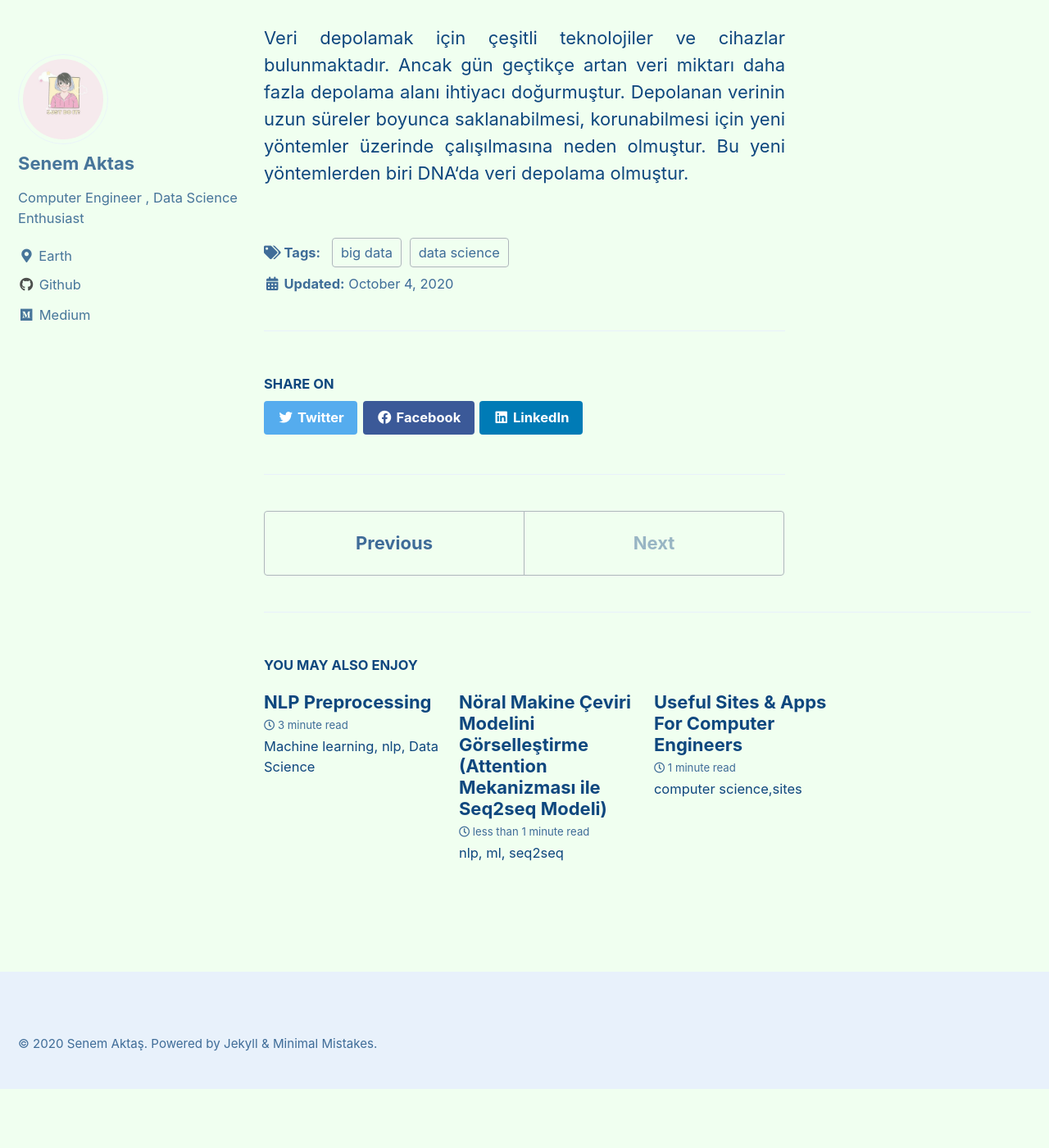
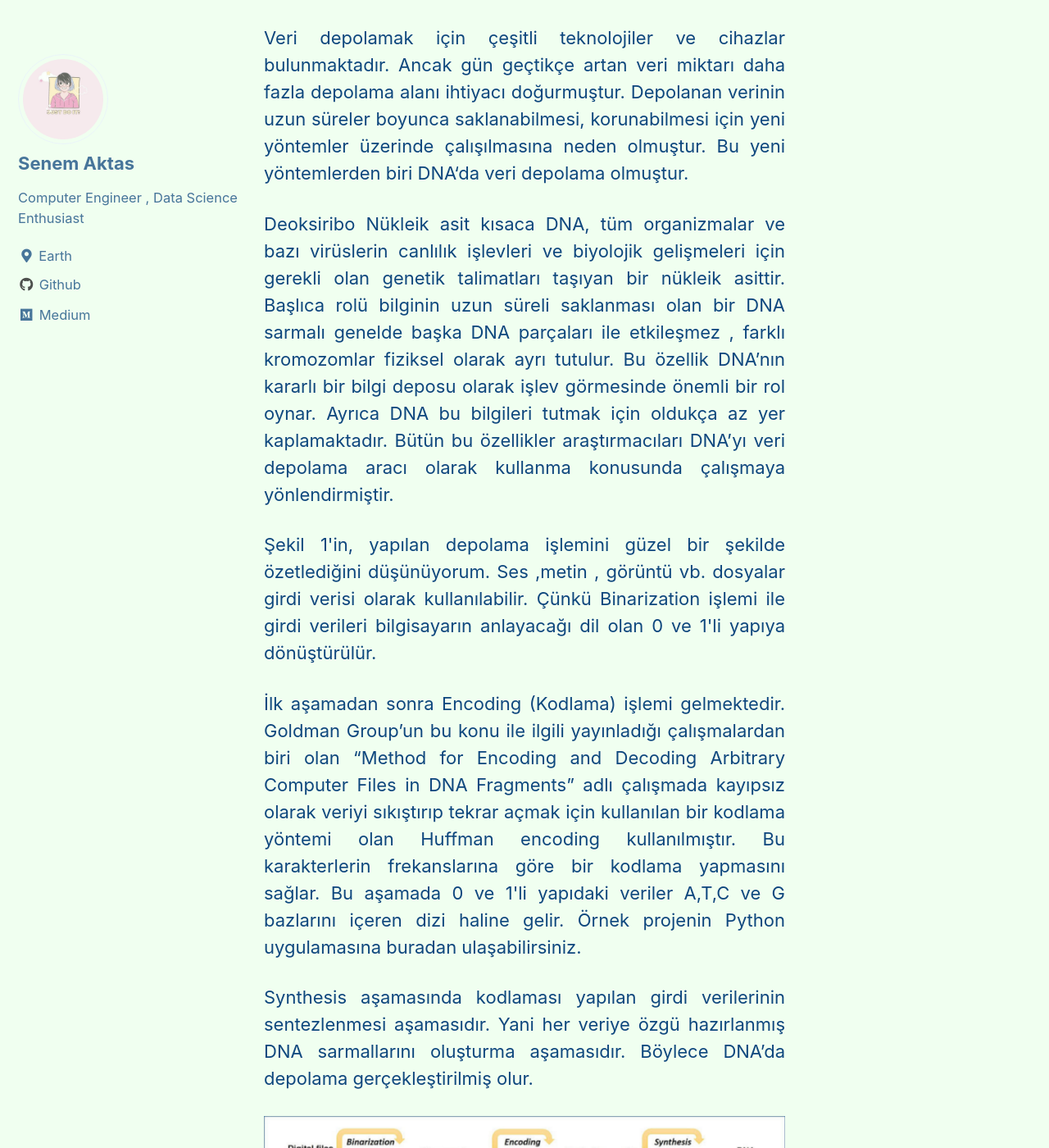
Before and after one commit to senemaktas/senemaktas.github.io, a Jekyll site: the page built from _posts/2020-10-11-datastorage1.md, in a window 1280 px wide and 1400 px high, scrolled down 649 px. Shown: the whole window at 82% size. Built offline with Jekyll 4.4.1, drawn with Linux system fonts in a browser that asks for light colours; cached includes are drawn as plain includes; before the commit the page ends 1977 px from its top, so only the background shows below that; some of the changed text lies outside the part shown.

Commit message:
Update 2020-10-11-datastorage1.md

```diff
--- a/_posts/2020-10-11-datastorage1.md
+++ b/_posts/2020-10-11-datastorage1.md
@@ -14,3 +14,26 @@ Photo by [News Mag](https://www.flickr.com/photos/newsmag/) From [Flickr](https:
 <p align="justify"> Veri depolamak için çeşitli teknolojiler ve cihazlar bulunmaktadır. Ancak gün geçtikçe artan veri miktarı daha
 fazla depolama alanı ihtiyacı doğurmuştur. Depolanan verinin uzun süreler boyunca saklanabilmesi, korunabilmesi için yeni yöntemler
 üzerinde çalışılmasına neden olmuştur. Bu yeni yöntemlerden biri DNA‘da veri depolama olmuştur. </p>
+
+<p align="justify"> Deoksiribo Nükleik asit kısaca DNA, tüm organizmalar ve bazı virüslerin canlılık işlevleri ve biyolojik gelişmeleri için gerekli olan genetik talimatları taşıyan bir nükleik asittir. Başlıca rolü bilginin uzun süreli saklanması olan bir DNA sarmalı genelde başka DNA parçaları ile etkileşmez , farklı kromozomlar fiziksel olarak ayrı tutulur. Bu özellik DNA’nın kararlı bir bilgi deposu olarak işlev görmesinde önemli bir rol oynar. Ayrıca DNA bu bilgileri tutmak için oldukça az yer kaplamaktadır. Bütün bu özellikler araştırmacıları DNA’yı veri depolama aracı olarak kullanma konusunda çalışmaya yönlendirmiştir.</p>
+
+<p align="justify"> Şekil 1'in, yapılan depolama işlemini güzel bir şekilde özetlediğini düşünüyorum. Ses ,metin , görüntü vb. dosyalar girdi verisi olarak kullanılabilir. Çünkü Binarization işlemi ile girdi verileri bilgisayarın anlayacağı dil olan 0 ve 1'li yapıya dönüştürülür. </p>
+
+
+<p align="justify"> İlk aşamadan sonra Encoding (Kodlama) işlemi gelmektedir. Goldman Group’un bu konu ile ilgili yayınladığı çalışmalardan biri olan “Method for Encoding and Decoding Arbitrary Computer Files in DNA Fragments” adlı çalışmada kayıpsız olarak veriyi sıkıştırıp tekrar açmak için kullanılan bir kodlama yöntemi olan Huffman encoding kullanılmıştır. Bu karakterlerin frekanslarına göre bir kodlama yapmasını sağlar. Bu aşamada 0 ve 1'li yapıdaki veriler A,T,C ve G bazlarını içeren dizi haline gelir. Örnek projenin Python uygulamasına buradan ulaşabilirsiniz. </p>
+
+<p align="justify"> Synthesis aşamasında kodlaması yapılan girdi verilerinin sentezlenmesi aşamasıdır. Yani her veriye özgü hazırlanmış DNA sarmallarını oluşturma aşamasıdır. Böylece DNA’da depolama gerçekleştirilmiş olur. </p>
+
+<img src="../images/storagesum.png" alt="storagesum">
+Şekil 1 : DNA Encoding -Decoding Özet
+
+<p align="justify"> Veri depolamayı başardık fakat bu veriyi kullanmak istediğimizde yapılması gereken bir dizi tersine işlem gerekmektedir. İlk olarak bazların sırasını belirlemek için Sequencing (sıralama) işlemi yapılır. Daha sonra basitçe Encoding işleminin tersi olarak ifade edilebilecek olan Decoding (Kod çözme) aşaması gelir. Bu aşamada A,T,C ve G bazlarını içeren dizi 0 ve 1'li yapıya tekrar dönüştürülür. Reading (okuma) ile veriler tekrar kullanılabilir aşamasındadır. </p>
+
+<p align="justify"> Bütün bu aşamalar çalışmaların genel mekanizmasını oluşturur diyebiliriz. Ekstra aşamalar mevcut olabilir. Yapılan çalışmalarda önemli olan ve dikkat edilmesi gereken noktalardan bazıları verilerin kayıpsız ve doğru bir şekilde dönüştürülüp, tekrar elde edilmesidir. Bu kısımda kullanılan yöntem, algoritma vb. işlemlerin seçimleri çalışma başarımı için önemlidir. </p>
+
+<p align="justify"> Tablo 1'de DNA as a digital information storage device: hope or hype? adlı çalışmadan alınan , DNA ve diğer depolama cihazları hakkında veri saklanma süresi, yoğunluğu , güç kullanımı ve erişim zamanı değerleri verilmiştir. </p>
+
+<img src="../images/storagetable.png" alt="storagetable">
+Tablo 1 : DNA as a digital information storage device: hope or hype?
+
+<p align="justify"> Sonuç olarak en iyi sonuçlar için çalışmalar devam etmektedir.Bu teknolojinin hayatımıza yeni girmesinden ve gelişim aşamasında olmasından dolayı maliyetli işlemler içerir. Fakat beraberinde çok fazla katkı sağlayacaktır. Çünkü DNA, , son derece düşük enerjili depolama gerektiren, güvenli olan, yedeklemesi kolay , doğanın kalıcı veri deposudur.  </p>
```
